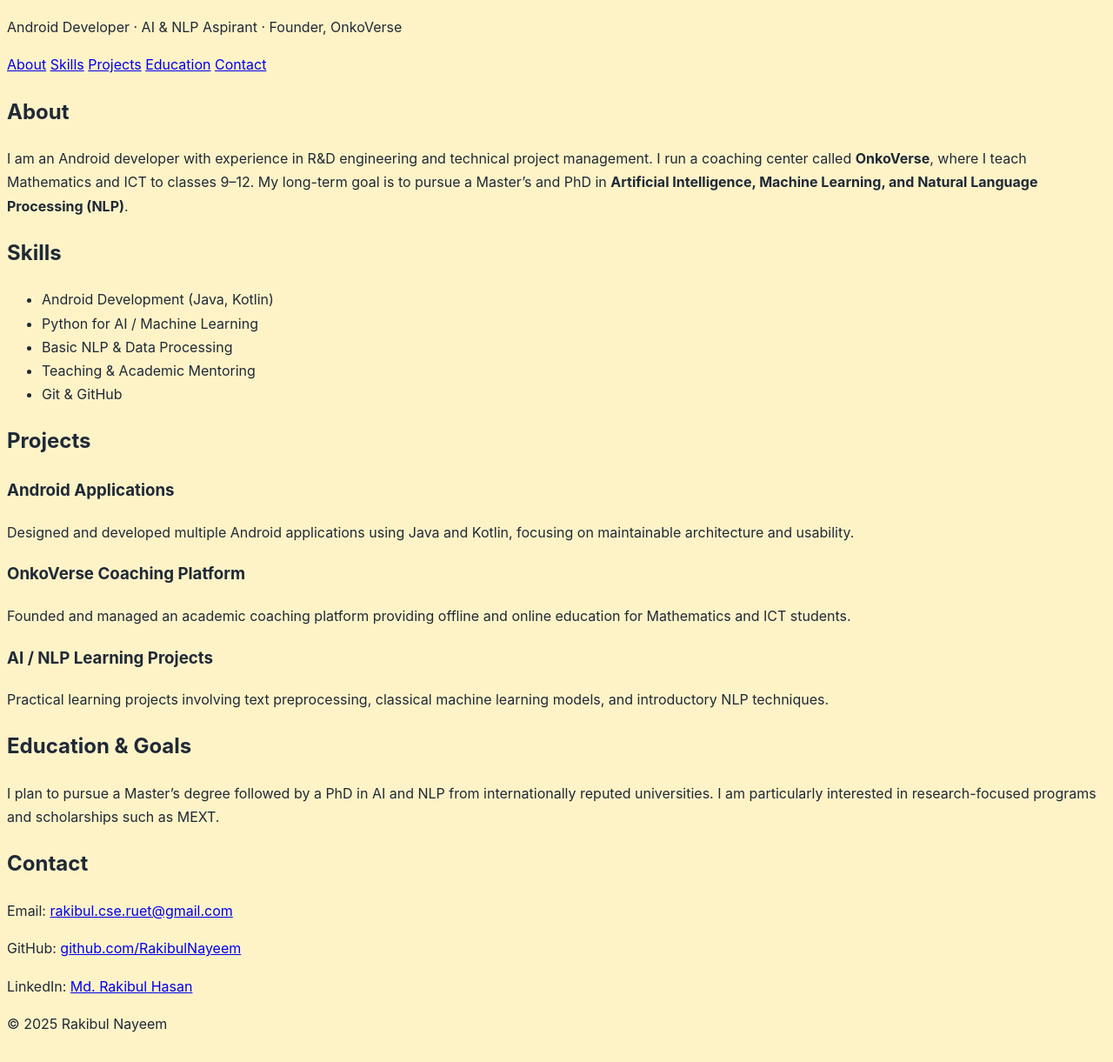
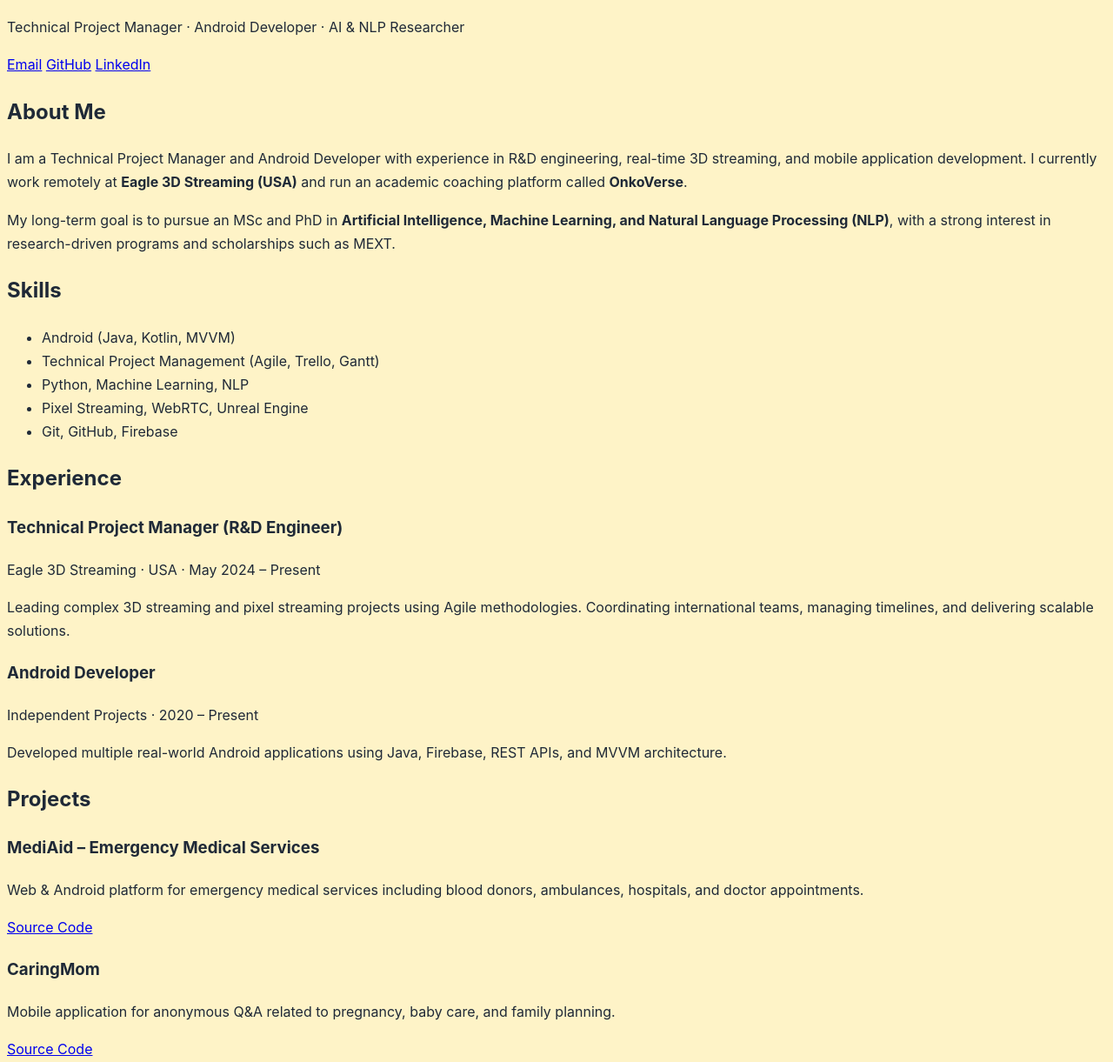
Before and after one commit to RakibulNayeem/rakibulnayeem.github.io, a plain HTML site: page index.html in a window 1280 px wide. Shown: the part 79-1300 px from the top of the page at 87% size. Drawn offline with Linux system fonts and the light colour scheme.

Commit message:
Big Change

```diff
--- a/index.html
+++ b/index.html
@@ -5,7 +5,7 @@
     <title>Rakibul Nayeem | Portfolio</title>
     <meta name="viewport" content="width=device-width, initial-scale=1.0">
 
-    <meta name="description" content="Rakibul Nayeem – Android Developer, AI & NLP Aspirant, Founder of OnkoVerse">
+    <meta name="description" content="Rakibul Nayeem – Android Developer, Technical Project Manager, AI & NLP Researcher">
 
     <link rel="stylesheet" href="style.css">
 </head>
@@ -13,86 +13,115 @@
 
 <div class="container">
 
-    <header class="header">
+    <!-- HERO -->
+    <header class="hero">
         <h1>Rakibul Nayeem</h1>
-        <p>Android Developer · AI & NLP Aspirant · Founder, OnkoVerse</p>
+        <p>
+            Technical Project Manager · Android Developer · AI & NLP Researcher
+        </p>
+
+        <div class="hero-links">
+            <a href="mailto:rakibul.cse.ruet@gmail.com">Email</a>
+            <a href="https://github.com/RakibulNayeem" target="_blank">GitHub</a>
+            <a href="https://www.linkedin.com/in/rakibulnayeem/" target="_blank">LinkedIn</a>
+        </div>
     </header>
 
-    <nav class="nav">
-        <a href="#about">About</a>
-        <a href="#skills">Skills</a>
-        <a href="#projects">Projects</a>
-        <a href="#education">Education</a>
-        <a href="#contact">Contact</a>
-    </nav>
-
-    <section id="about">
-        <h2>About</h2>
+    <!-- ABOUT -->
+    <section>
+        <h2>About Me</h2>
         <p>
-            I am an Android developer with experience in R&D engineering and technical project
-            management. I run a coaching center called <strong>OnkoVerse</strong>, where I teach
-            Mathematics and ICT to classes 9–12. My long-term goal is to pursue a Master’s and PhD
-            in <strong>Artificial Intelligence, Machine Learning, and Natural Language Processing (NLP)</strong>.
+            I am a Technical Project Manager and Android Developer with experience in
+            R&D engineering, real-time 3D streaming, and mobile application development.
+            I currently work remotely at <strong>Eagle 3D Streaming (USA)</strong> and
+            run an academic coaching platform called <strong>OnkoVerse</strong>.
+        </p>
+        <p>
+            My long-term goal is to pursue an MSc and PhD in
+            <strong>Artificial Intelligence, Machine Learning, and Natural Language Processing (NLP)</strong>,
+            with a strong interest in research-driven programs and scholarships such as MEXT.
         </p>
     </section>
 
-    <section id="skills">
+    <!-- SKILLS -->
+    <section>
         <h2>Skills</h2>
-        <ul class="list">
-            <li>Android Development (Java, Kotlin)</li>
-            <li>Python for AI / Machine Learning</li>
-            <li>Basic NLP & Data Processing</li>
-            <li>Teaching & Academic Mentoring</li>
-            <li>Git & GitHub</li>
+        <ul class="grid">
+            <li>Android (Java, Kotlin, MVVM)</li>
+            <li>Technical Project Management (Agile, Trello, Gantt)</li>
+            <li>Python, Machine Learning, NLP</li>
+            <li>Pixel Streaming, WebRTC, Unreal Engine</li>
+            <li>Git, GitHub, Firebase</li>
         </ul>
     </section>
 
-    <section id="projects">
-        <h2>Projects</h2>
+    <!-- EXPERIENCE -->
+    <section>
+        <h2>Experience</h2>
 
-        <div class="item">
-            <h3>Android Applications</h3>
+        <div class="card">
+            <h3>Technical Project Manager (R&D Engineer)</h3>
+            <span>Eagle 3D Streaming · USA · May 2024 – Present</span>
             <p>
-                Designed and developed multiple Android applications using Java and Kotlin,
-                focusing on maintainable architecture and usability.
+                Leading complex 3D streaming and pixel streaming projects using Agile methodologies.
+                Coordinating international teams, managing timelines, and delivering scalable solutions.
             </p>
         </div>
 
-        <div class="item">
-            <h3>OnkoVerse Coaching Platform</h3>
+        <div class="card">
+            <h3>Android Developer</h3>
+            <span>Independent Projects · 2020 – Present</span>
             <p>
-                Founded and managed an academic coaching platform providing offline and online
-                education for Mathematics and ICT students.
-            </p>
-        </div>
-
-        <div class="item">
-            <h3>AI / NLP Learning Projects</h3>
-            <p>
-                Practical learning projects involving text preprocessing, classical machine
-                learning models, and introductory NLP techniques.
+                Developed multiple real-world Android applications using Java, Firebase,
+                REST APIs, and MVVM architecture.
             </p>
         </div>
     </section>
 
-    <section id="education">
-        <h2>Education & Goals</h2>
-        <p>
-            I plan to pursue a Master’s degree followed by a PhD in AI and NLP from
-            internationally reputed universities. I am particularly interested in
-            research-focused programs and scholarships such as MEXT.
-        </p>
+    <!-- PROJECTS -->
+    <section>
+        <h2>Projects</h2>
+
+        <div class="card">
+            <h3>MediAid – Emergency Medical Services</h3>
+            <p>
+                Web & Android platform for emergency medical services including blood donors,
+                ambulances, hospitals, and doctor appointments.
+            </p>
+            <a href="https://github.com/RakibulNayeem/MediAid-Web" target="_blank">Source Code</a>
+        </div>
+
+        <div class="card">
+            <h3>CaringMom</h3>
+            <p>
+                Mobile application for anonymous Q&A related to pregnancy, baby care,
+                and family planning.
+            </p>
+            <a href="https://github.com/RakibulNayeem/CaringMom" target="_blank">Source Code</a>
+        </div>
+
+        <div class="card">
+            <h3>AiniBondhu</h3>
+            <p>
+                Legal consultation app connecting users with verified lawyers for instant advice.
+            </p>
+        </div>
     </section>
 
-    <section id="contact">
-        <h2>Contact</h2>
-        <p>Email: <a href="mailto:rakibul.cse.ruet@gmail.com">rakibul.cse.ruet@gmail.com</a></p>
-        <p>GitHub: <a href="https://github.com/RakibulNayeem" target="_blank">github.com/RakibulNayeem</a></p>
-        <p>LinkedIn: <a href="https://www.linkedin.com/in/rakibulnayeem/" target="_blank">Md. Rakibul Hasan</a></p>
+    <!-- RESEARCH -->
+    <section>
+        <h2>Research Interests</h2>
+        <ul class="list">
+            <li>Natural Language Processing (NLP)</li>
+            <li>Large Language Models (LLMs)</li>
+            <li>Retrieval-Augmented Generation (RAG)</li>
+            <li>Sentence Correction & Generative AI</li>
+        </ul>
     </section>
 
+    <!-- FOOTER -->
     <footer class="footer">
-        <p>© 2025 Rakibul Nayeem</p>
+        <p>© 2025 Rakibul Nayeem · Built with HTML & CSS · Hosted on GitHub Pages</p>
     </footer>
 
 </div>
```
